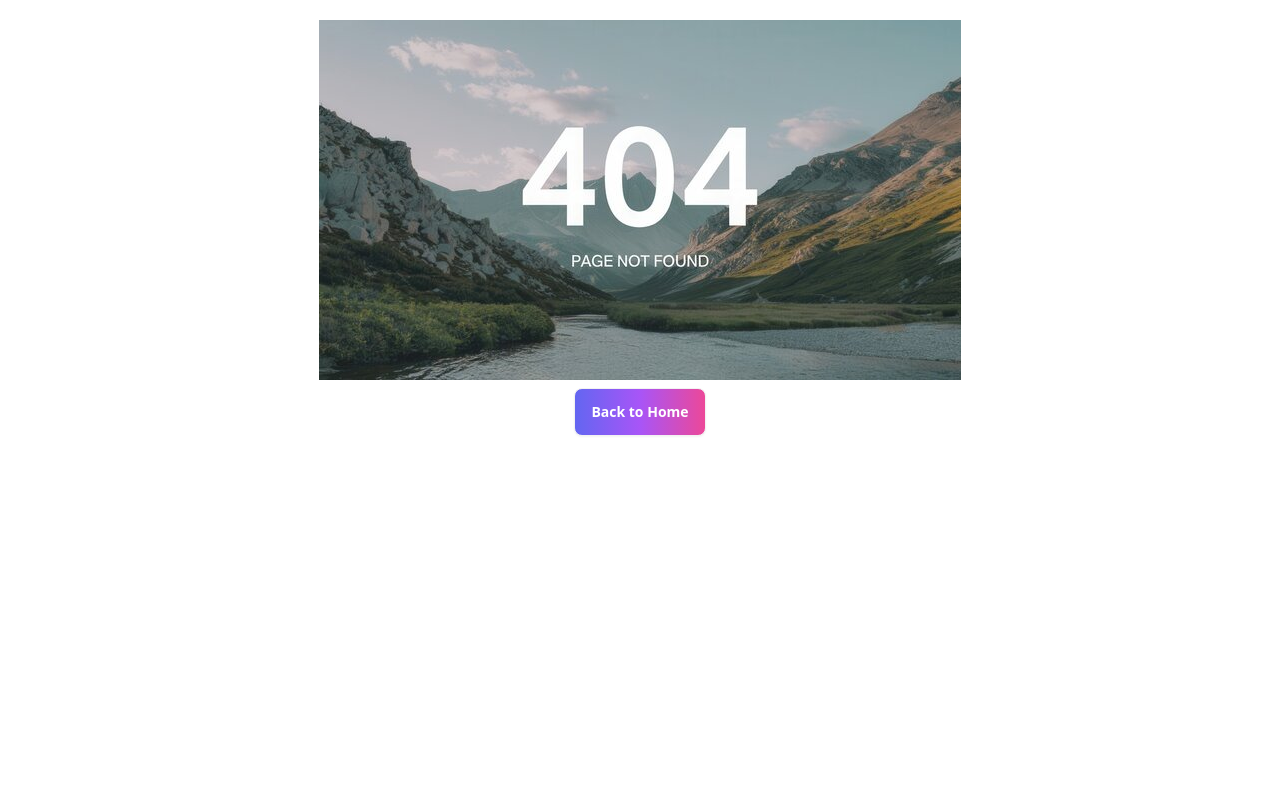
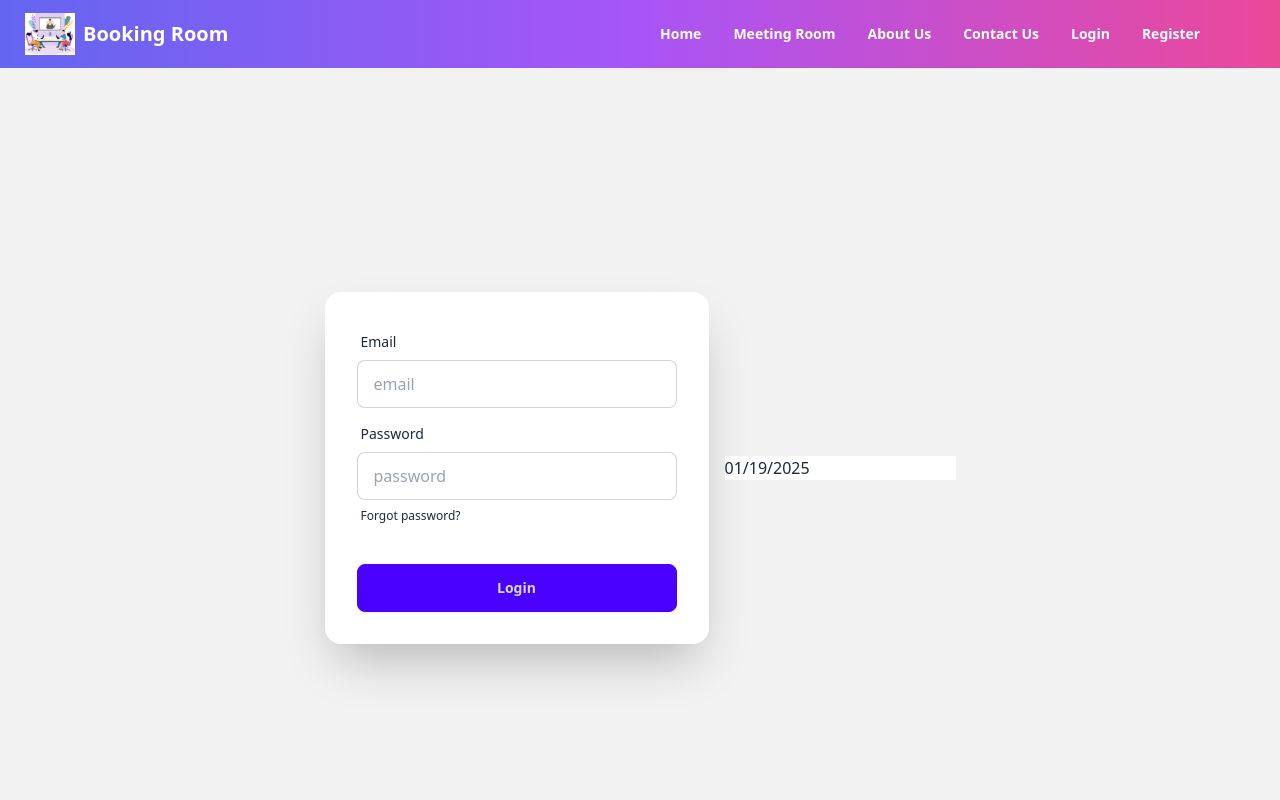
Before and after one commit to nobabsarkar/Level2-assignment5-client, a React (Vite) app: page /bookingPage in a window 1280 px wide. Shown: the top 800 px of the page. Built offline with nearby package versions, Linux system fonts and the light colour scheme; no server answers.

Commit message:
get single user data from db

```diff
--- a/package.json
+++ b/package.json
@@ -11,9 +11,13 @@
   },
   "dependencies": {
     "@heroicons/react": "^2.2.0",
+    "@mui/x-date-pickers": "^7.24.0",
     "@reduxjs/toolkit": "^2.5.0",
+    "dayjs": "^1.11.13",
+    "element-plus": "^2.9.3",
     "jwt-decode": "^4.0.0",
     "react": "^18.3.1",
+    "react-datepicker": "^7.6.0",
     "react-dom": "^18.3.1",
     "react-hook-form": "^7.54.2",
     "react-icons": "^5.4.0",
--- /dev/null
+++ b/src/component/BookingPage.tsx
@@ -0,0 +1,63 @@
+import { useState } from "react";
+import DatePicker from "react-datepicker";
+
+import "react-datepicker/dist/react-datepicker.css";
+import { useSingleUserQuery } from "../redux/api/auth/authApi";
+import { useParams } from "react-router-dom";
+
+const BookingPage = () => {
+  const [startDate, setStartDate] = useState(new Date());
+
+  const { id } = useParams();
+  const { data } = useSingleUserQuery(id);
+  console.log(data);
+
+  return (
+    <div className="hero bg-base-200 min-h-screen">
+      <div className="hero-content flex-col lg:flex-row-reverse w-full">
+        <div className="text-center lg:text-left ">
+          <DatePicker
+            selected={startDate}
+            onChange={(date) => setStartDate(date)}
+          />
+        </div>
+        <div className="card bg-base-100 w-full max-w-sm shrink-0 shadow-2xl">
+          <form className="card-body">
+            <div className="form-control">
+              <label className="label">
+                <span className="label-text">Email</span>
+              </label>
+              <input
+                type="email"
+                placeholder="email"
+                className="input input-bordered"
+                required
+              />
+            </div>
+            <div className="form-control">
+              <label className="label">
+                <span className="label-text">Password</span>
+              </label>
+              <input
+                type="password"
+                placeholder="password"
+                className="input input-bordered"
+                required
+              />
+              <label className="label">
+                <a href="#" className="label-text-alt link link-hover">
+                  Forgot password?
+                </a>
+              </label>
+            </div>
+            <div className="form-control mt-6">
+              <button className="btn btn-primary">Login</button>
+            </div>
+          </form>
+        </div>
+      </div>
+    </div>
+  );
+};
+
+export default BookingPage;
--- a/src/component/Navbar.tsx
+++ b/src/component/Navbar.tsx
@@ -33,7 +33,11 @@ const Navbar = () => {
           {user?.role === "ADMIN" ? (
             <>
               <div className="dropdown">
-                <div tabIndex={0} role="button" className=" btn-circle">
+                <div
+                  tabIndex={0}
+                  role="button"
+                  className="flex items-center btn-circle"
+                >
                   <a>
                     <UserCircleIcon className="size-7 text-black"></UserCircleIcon>
                   </a>
@@ -54,7 +58,7 @@ const Navbar = () => {
           ) : (
             <>
               <div className="dropdown">
-                <div tabIndex={0} role="button" className=" btn-circle">
+                <div tabIndex={0} role="button" className="btn ">
                   <a>
                     <UserCircleIcon className="size-7 text-black"></UserCircleIcon>
                   </a>
@@ -120,7 +124,7 @@ const Navbar = () => {
         </NavLink>
       </div>
       <div className="navbar-center hidden lg:flex ">
-        <ul className="menu menu-horizontal px-1 text-white font-bold">
+        <ul className="menu flex items-center menu-horizontal px-1 text-white font-bold">
           {navLinks}
         </ul>
       </div>
--- a/src/component/SingleBooking.tsx
+++ b/src/component/SingleBooking.tsx
@@ -1,4 +1,4 @@
-import { useParams } from "react-router-dom";
+import { Link, useParams } from "react-router-dom";
 import { useSingleMeetingQuery } from "../redux/api/auth/authApi";
 
 const SingleBooking = () => {
@@ -15,9 +15,11 @@ const SingleBooking = () => {
         <p>Capacity: {data?.data?.capacity} People</p>
         <p>Price: ${data?.data?.pricePerSlot}</p>
         <div className="card-actions justify-end">
-          <button className="btn text-white font-bold bg-gradient-to-r from-indigo-500 via-purple-500 to-pink-500">
-            Book Now
-          </button>
+          <Link to="/bookingPage">
+            <button className="btn text-white font-bold bg-gradient-to-r from-indigo-500 via-purple-500 to-pink-500">
+              Book Now
+            </button>
+          </Link>
         </div>
       </div>
     </div>
--- /dev/null
+++ b/src/component/layouts/ProtectedRoute.tsx
@@ -0,0 +1,16 @@
+import { ReactNode } from "react";
+import { useAppSelector } from "../../redux/hooks";
+import { Navigate } from "react-router-dom";
+import { useCurrentToekn } from "../../redux/api/auth/authSlice";
+
+const ProtectedRoute = ({ children }: { children: ReactNode }) => {
+  const token = useAppSelector(useCurrentToekn);
+
+  if (!token) {
+    return <Navigate to="/login" replace={true}></Navigate>;
+  }
+
+  return children;
+};
+
+export default ProtectedRoute;
--- a/src/redux/api/auth/authApi.ts
+++ b/src/redux/api/auth/authApi.ts
@@ -31,6 +31,12 @@ const authApi = baseApi.injectEndpoints({
         method: "GET",
       }),
     }),
+    singleUser: builder.query({
+      query: (id) => ({
+        url: `/auth/${id}`,
+        method: "GET",
+      }),
+    }),
     // meeting: builder.query({
     //   query: () => ({
     //     url: "/bookings",
@@ -45,4 +51,5 @@ export const {
   useLoginMutation,
   useMeetingQuery,
   useSingleMeetingQuery,
+  useSingleUserQuery,
 } = authApi;
--- a/src/routes/routes.tsx
+++ b/src/routes/routes.tsx
@@ -8,6 +8,8 @@ import Login from "../pages/Login";
 import Register from "../pages/Register";
 import NotFound from "../pages/NotFound";
 import SingleBooking from "../component/SingleBooking";
+import ProtectedRoute from "../component/layouts/ProtectedRoute";
+import BookingPage from "../component/BookingPage";
 
 export const router = createBrowserRouter([
   {
@@ -32,9 +34,16 @@ export const router = createBrowserRouter([
       },
       {
         path: "/singleBooking/:id",
-        element: <SingleBooking></SingleBooking>,
+        element: (
+          <ProtectedRoute>
+            <SingleBooking></SingleBooking>
+          </ProtectedRoute>
+        ),
       },
-
+      {
+        path: "/bookingPage",
+        element: <BookingPage></BookingPage>,
+      },
       {
         path: "/login",
         element: <Login></Login>,
```
Also changed, not shown: 1 other file (tests, documents, lock files or other folders).
